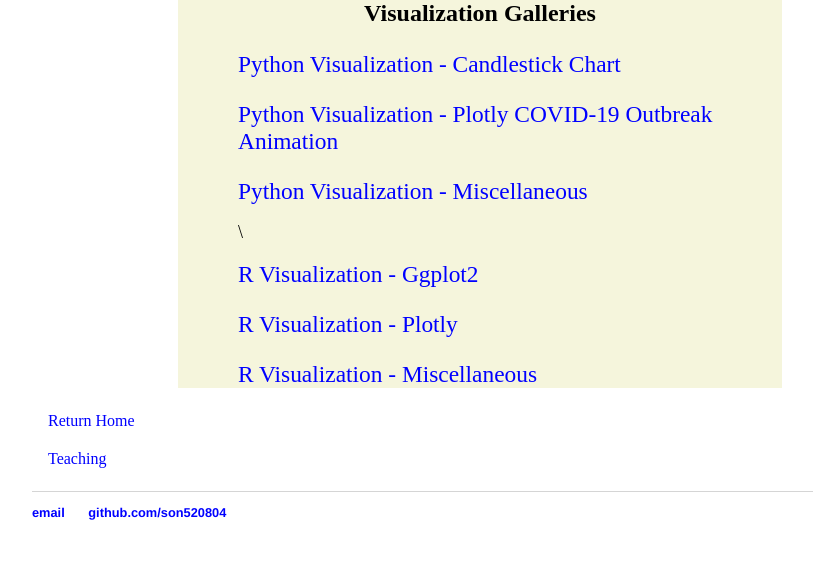
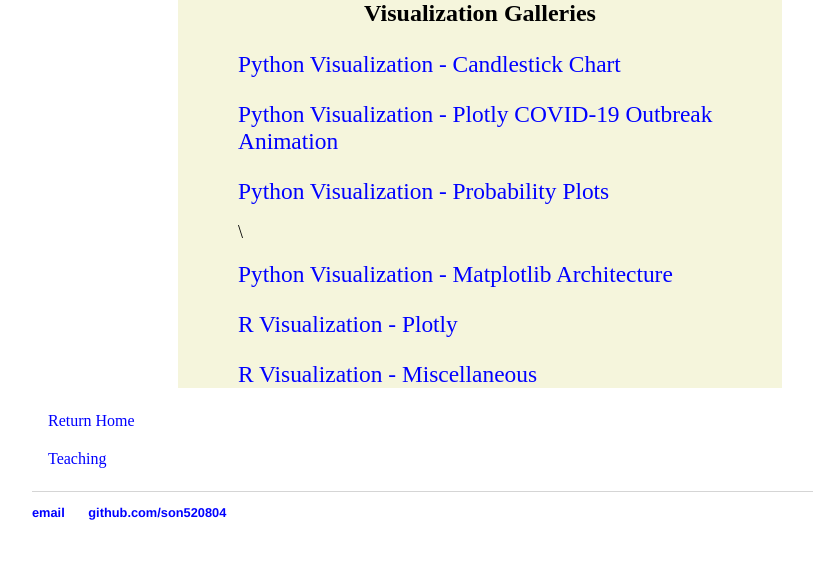
Before and after one commit to son520804/son520804.github.io, a Jekyll site: the page built from Teaching/Visualization/index.html, in a window 1280 px wide. Shown: the part 615-1195 px from the top of the page, without its empty margins (160-973 px from the left). Built offline with Jekyll 4.4.1, drawn with Linux system fonts in a browser that asks for light colours.

Commit message:
Update index.html

```diff
--- a/Teaching/Visualization/index.html
+++ b/Teaching/Visualization/index.html
@@ -45,10 +45,10 @@
 <div style="text-align: left; margin-left: 10%; margin-right: 10%; line-height: 0.5">
   <font size = "4pt">
 
-<p><a href="Candlestick_Plot.ipynb">Python Visualization - Candlestick Chart</a></p>
-<p><a href="COVID_WorldMap_Animation.ipynb">Python Visualization - Plotly COVID-19 Outbreak Animation</a></p>
-<p><a href="#">Python Visualization - Miscellaneous</a></p>\
-<p><a href="#">R Visualization - Ggplot2</a></p>
+<p><a href="Candlestick_Plot.html">Python Visualization - Candlestick Chart</a></p>
+<p><a href="COVID_WorldMap_Animation.html">Python Visualization - Plotly COVID-19 Outbreak Animation</a></p>
+<p><a href="Office_Hour_Week2.html">Python Visualization - Probability Plots</a></p>\
+<p><a href="Office_Hour_Week1.html">Python Visualization - Matplotlib Architecture</a></p>
 <p><a href="#">R Visualization - Plotly</a></p>
 <p><a href="#">R Visualization - Miscellaneous </a></p>
 
```
